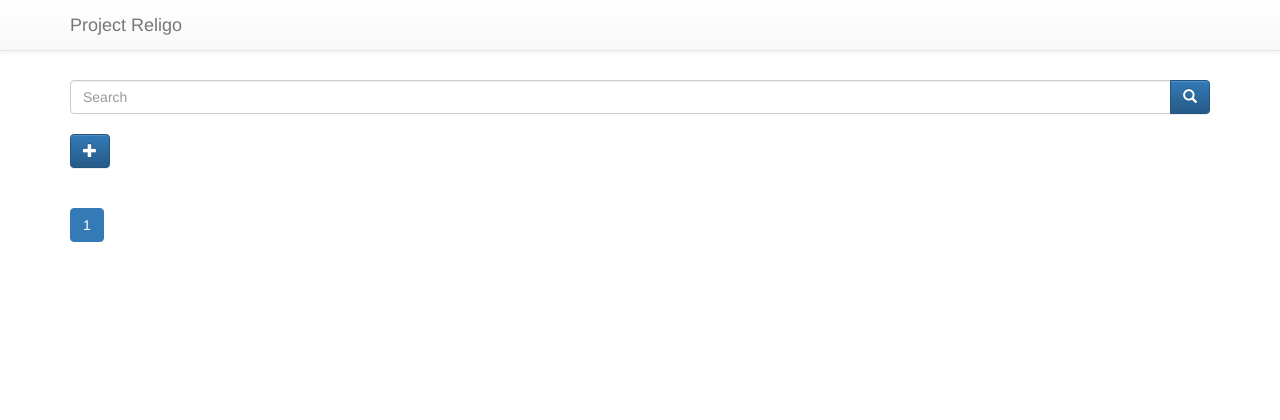
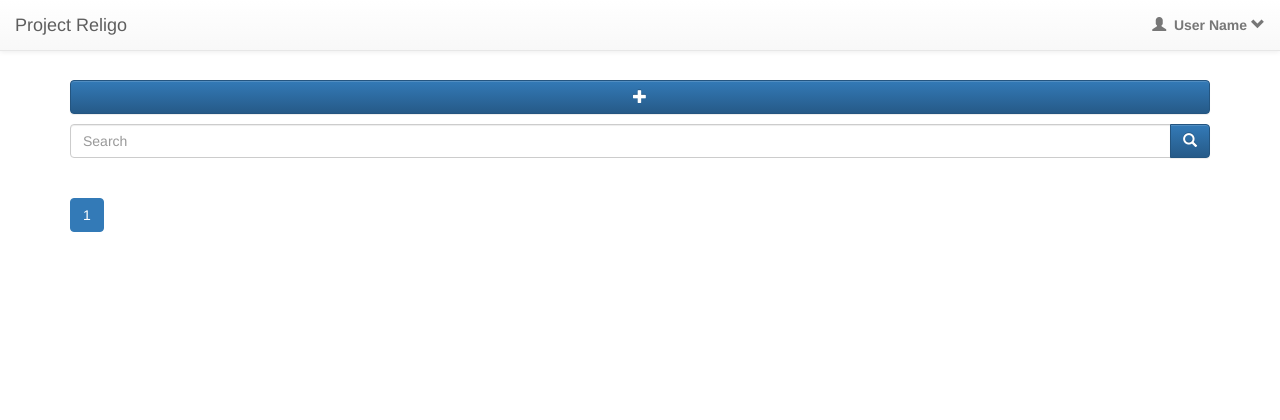
Before and after one commit to lighttiger2505/Religo, a Django app: page /religos/ in a window 1280 px wide. Shown: the top 420 px of the page. Run offline with Django 3.2, Linux system fonts and the light colour scheme; data that the repository does not hold is empty; some libraries are stand-ins or nearby versions.

Commit message:
インデックスビューの構成を修正

```diff
--- a/religos/static/css/layout.css
+++ b/religos/static/css/layout.css
@@ -14,3 +14,30 @@ body {
 .container .text-muted {
     margin: 20px 0;
 }
+
+#tool-area {
+    padding: 10px, 10px, 10px, 10px;
+}
+
+#search-area {
+    padding: 10px, 10px, 10px, 10px;
+}
+
+.navbar-login
+{
+    width: 305px;
+    padding: 10px;
+    padding-bottom: 0px;
+}
+
+.navbar-login-session
+{
+    padding: 10px;
+    padding-bottom: 0px;
+    padding-top: 0px;
+}
+
+.icon-size
+{
+    font-size: 87px;
+}
--- a/religos/templates/religos/base.html
+++ b/religos/templates/religos/base.html
@@ -15,11 +15,58 @@
 <body>
   <!-- Fixed navbar -->
   <nav class="navbar navbar-default navbar-fixed-top">
-    <div class="container">
-      <div class="navbar-header">
-        <a href="{% url 'religos:index' %}" class="navbar-brand">Project Religo</a>
+    <div class="container-fluid">
 
-      </div>
+
+                <div class="navbar-header">
+                    <a href="{% url 'religos:index' %}" class="navbar-brand">Project Religo</a>
+                </div>
+
+                <div class="collapse navbar-collapse">
+                    <ul class="nav navbar-nav navbar-right">
+                        <li class="dropdown">
+                            <a href="#" class="dropdown-toggle" data-toggle="dropdown">
+                                <span class="glyphicon glyphicon-user"></span>
+                                <strong>User Name</strong>
+                                <span class="glyphicon glyphicon-chevron-down"></span>
+                            </a>
+                            <ul class="dropdown-menu">
+                                <li>
+                                    <div class="navbar-login">
+                                        <div class="row">
+                                            <div class="col-lg-4">
+                                                <p class="text-center">
+                                                    <span class="glyphicon glyphicon-user icon-size"></span>
+                                                </p>
+                                            </div>
+                                            <div class="col-lg-8">
+                                                <p class="text-left"><strong>User Name</strong></p>
+                                                <p class="text-left small">mailadress@email.com</p>
+                                                <p class="text-left">
+                                                    <a href="#" class="btn btn-primary btn-block btn-sm">Actualizar Datos</a>
+                                                </p>
+                                            </div>
+                                        </div>
+                                    </div>
+                                </li>
+                                <li class="divider"></li>
+                                <li>
+                                    <div class="navbar-login navbar-login-session">
+                                        <div class="row">
+                                            <div class="col-lg-12">
+                                                <p>
+                                                    <a href="#" class="btn btn-danger btn-block">Cerrar Sesion</a>
+                                                </p>
+                                            </div>
+                                        </div>
+                                    </div>
+                                </li>
+                            </ul>
+                        </li>
+                    </ul>
+                </div>
+
+        </div>
     </div>
   </nav>
 
--- a/religos/templates/religos/index.html
+++ b/religos/templates/religos/index.html
@@ -5,7 +5,19 @@
 
 <!-- Main content start -->
 
+<!-- Add command button -->
+<p>
+    <a href="{% url 'religos:add' %}">
+        <button type="button" class="btn btn-primary btn-block"/>
+            <span class="glyphicon glyphicon-plus"></span>
+        </button>
+    </a>
+</p>
+
 <!-- Search form -->
+<p>
+    <div class="row">
+        <div class="col-xs-12">
             <form>
                 <div id="imaginary_container">
                     <div class="input-group stylish-input-group">
@@ -16,11 +28,9 @@
                     </div>
                 </div>
             </form>
-
-<!-- Add command button -->
-<br>
-<a href="{% url 'religos:add' %}"><button type="button" class="btn btn-primary" value="add"/><span class="glyphicon glyphicon-plus"></span></button></a>
-<br>
+        </div>
+    </div>
+</p>
 
 <!-- Place list view -->
 <ul class="list-group">
@@ -34,7 +44,7 @@
 <!-- Pageer view -->
 <ul class="pagination">
     {% if places.has_previous %}
-    <li><a href="?page={{ places.previous_page_number }}">previous</a></li>
+        <li><a href="?page={{ places.previous_page_number }}"><span class="glyphicon glyphicon-menu-left"></span></a></li>
     {% endif %}
 
     {% for link_page in places.paginator.page_range %}
@@ -46,7 +56,7 @@
     {% endfor %}
 
     {% if places.has_next %}
-    <li><a href="?page={{ places.next_page_number }}">next</a></li>
+        <li><a href="?page={{ places.next_page_number }}"><span class="glyphicon glyphicon-menu-right"></span></a></li>
     {% endif %}
 </ul>
 
--- a/religos/views.py
+++ b/religos/views.py
@@ -2,7 +2,6 @@ from django.http import HttpResponseRedirect
 from django.shortcuts import get_object_or_404
 from django.shortcuts import render
 from django.urls import reverse
-from django.utils import timezone
 from django.core.paginator import Paginator, EmptyPage, PageNotAnInteger
 from django.views import generic
 
```
Lines whose indentation alone changed are shown as unchanged.
